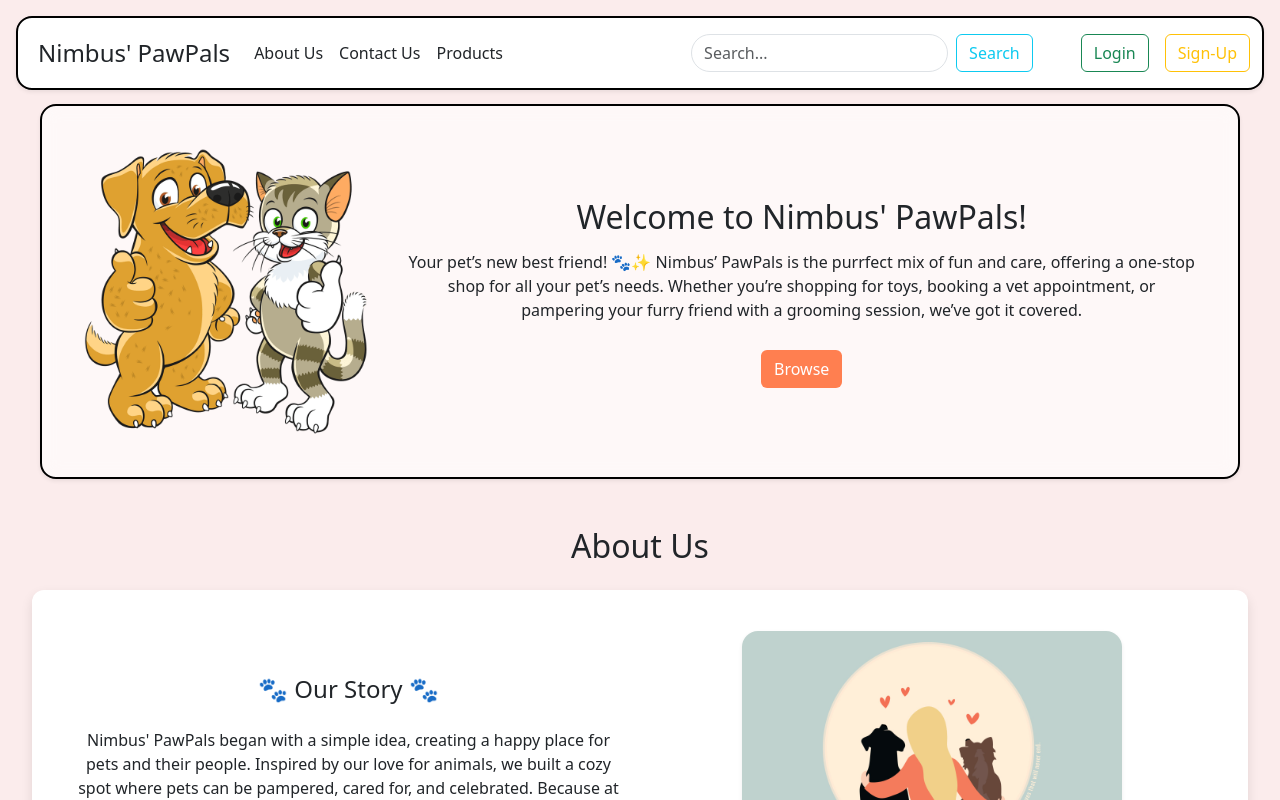
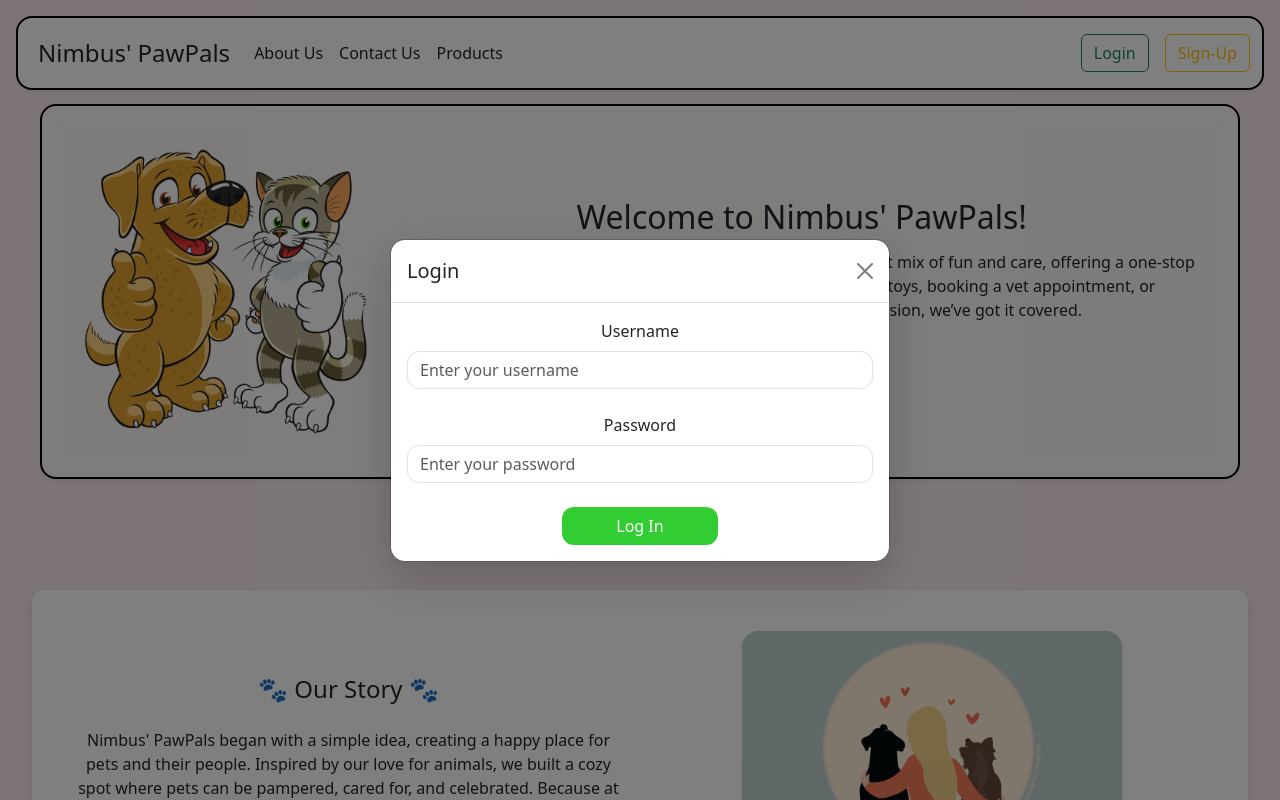
Before and after one commit to MarioCaushi/Nimbus-PawPals, a React (Vite) app in the folder Front-End/: page / in a window 1280 px wide. Both pictures are taken after a click on the button "Login". Shown: the top 800 px of the page. Built offline with nearby package versions, Linux system fonts and the light colour scheme.

Commit message:
A few improvements

```diff
--- a/Front-End/src/App.jsx
+++ b/Front-End/src/App.jsx
@@ -1,11 +1,13 @@
 import './App.css';
 import { Route, Routes } from 'react-router-dom';
+import AuthRedirect from './utils/AuthRedirect';
 import PageError from './pages/PageError';
 import Home from './pages/Home';
 
 const App = () => {
   return (
     <>
+      <AuthRedirect />
       <Routes>
         <Route path="/" element={< Home />} />
         <Route path="*" element={<PageError />} />
--- a/Front-End/src/components/HomeNavBar.jsx
+++ b/Front-End/src/components/HomeNavBar.jsx
@@ -1,58 +1,51 @@
-import React from 'react';
+import React, { useState } from 'react';
 import { Link } from 'react-router-dom';
+import LoginModal from './LoginModal';
 
 const HomeNavBar = () => {
+    const [showModal, setShowModal] = useState(false);
+
+    const handleOpenModal = () => {
+        setShowModal(true);
+    };
+
+    const handleCloseModal = () => {
+        setShowModal(false);
+    };
+
     return (
+        <>
             <nav className="navbar navbar-expand-lg navbar-light bg-white p-2 rounded-4 border border-2 border-black shadow-sm fixed-top m-3">
                 <div className="container-fluid p-1">
-
-                {/* === Left Section === */}
                     <Link to="/" className="navbar-brand d-flex align-items-center text-dark">
                         <span className="fs-4 text-dark ms-2">Nimbus' PawPals</span>
                     </Link>
-
-                {/* Toggle button for mobile */}
                     <button className="navbar-toggler" type="button" data-bs-toggle="collapse" data-bs-target="#navbarNav" aria-controls="navbarNav" aria-expanded="false" aria-label="Toggle navigation">
                         <span className="navbar-toggler-icon"></span>
                     </button>
-
-                {/* === Right Section === */}
                     <div className="collapse navbar-collapse" id="navbarNav">
                         <ul className="navbar-nav me-auto mb-2 mb-lg-0">
                             <li className="nav-item">
-                            <a className="nav-link active text-dark" aria-current="page" href="#about-us">About Us</a>
+                                <a className="nav-link active text-dark" href="#about-us">About Us</a>
                             </li>
                             <li className="nav-item">
                                 <a className="nav-link text-dark" href="#contact-us">Contact Us</a>
                             </li>
                             <li className="nav-item">
-                            <a className="nav-link text-dark" href="#">Products</a> {/*  not yet implemented */}
+                                <a className="nav-link text-dark" href="#" onClick={() => { alert("this works but not yet implemented")}}>Products</a>
                             </li>
                         </ul>
-
-                    {/* Right section: Search + Buttons */}
                         <div className="d-flex flex-column flex-lg-row align-items-center mt-3 mt-lg-0">
-                        {/* Search */}
-                        <form className="d-flex mb-2 mb-lg-0 me-5" role="search">
-                            <input
-                                className="form-control rounded-pill me-2"
-                                type="search"
-                                placeholder="Search..."
-                                aria-label="Search"
-                            />
-                            <button className="btn btn-outline-info" type="button">Search</button>
-                        </form>
-
-                        {/* Buttons */}
                             <div className="d-flex flex-column flex-lg-row mt-3 mt-lg-0 align-items-center">
-                            <button className="btn btn-outline-success mb-2 mb-lg-0 me-lg-3" type="button">Login</button>
-                            <button className="btn btn-outline-warning " type="button">Sign-Up</button>
+                                <button className="btn btn-outline-success mb-2 mb-lg-0 me-lg-3" type="button" onClick={handleOpenModal}>Login</button>
+                                <button className="btn btn-outline-warning " type="button" onClick={() => { alert("this works but not yet implemented")}}>Sign-Up</button>
                             </div>
                         </div>
                     </div>
-
                 </div>
             </nav>
+            <LoginModal show={showModal} handleClose={handleCloseModal} />
+        </>
     );
 };
 
--- /dev/null
+++ b/Front-End/src/components/LoginModal.jsx
@@ -0,0 +1,44 @@
+import React from 'react';
+import { useState } from 'react';
+
+const LoginModal = ({ show, handleClose }) => {
+    const showHideClassName = show ? "modal show d-block" : "modal d-none";
+
+    const [error, setError] = useState(false);
+    const [message, setMessage] = useState("");
+
+    return (
+        <div className={showHideClassName} style={{ backgroundColor: 'rgba(0,0,0,0.5)' }}>
+            <div className="modal-dialog modal-dialog-centered">
+                <div className="modal-content shadow-lg" style={{ borderRadius: '15px' }}>
+                    <div className="modal-header" style={{ borderBottom: '1px solid #dee2e6' }}>
+                        <h5 className="modal-title">Login</h5>
+                        <button type="button" className="btn-close" onClick={handleClose} aria-label="Close"></button>
+                    </div>
+                    <div className="modal-body">
+                        <form>
+                            <div className="mb-4">
+                                <label htmlFor="email" className="form-label">Username</label>
+                                <input type="text" className="form-control" id="username" placeholder="Enter your username" style={{ borderRadius: '12px' }} />
+                            </div>
+                            <div className="mb-4">
+                                <label htmlFor="password" className="form-label">Password</label>
+                                <input type="password" className="form-control" id="password" placeholder="Enter your password" style={{ borderRadius: '12px' }} />
+                            </div>
+                            <div className="d-grid gap-2">
+                                <div className="col-4 mx-auto">
+                                    <button type="submit" className="btn btn-md w-100" style={{ backgroundColor: '#32CD32', color: 'white', borderRadius: '12px' }}>Log In</button>
+                                </div>
+                                {error && <div className="alert alert-danger mt-3" role="alert">{message}</div>
+                                }
+                                {(!error && message) && <div className="alert alert-success mt-3" role="alert">{message}</div>}
+                            </div>
+                        </form>
+                    </div>
+                </div>
+            </div>
+        </div>
+    );
+};
+
+export default LoginModal;
--- /dev/null
+++ b/Front-End/src/utils/AuthRedirect.jsx
@@ -0,0 +1,27 @@
+import { useEffect } from 'react';
+import { useNavigate } from 'react-router-dom';
+
+const LOGGED_IN_KEY = 'isLoggedIn';
+const ROLE_KEY = 'role';
+
+// Don't forget to add in other routes
+const AuthRedirect = () => {
+
+    const navigate = useNavigate();
+    useEffect(() => {
+        const token = localStorage.getItem(LOGGED_IN_KEY);
+        const role = localStorage.getItem(ROLE_KEY);
+
+        if (!token) {
+            navigate('/');
+        } else if (role === 'client') {
+            navigate('/client');
+        } else {
+            navigate('/user-dashboard');
+        }
+    }, [navigate]);
+
+    return null; // This component does not render anything, just performs redirection
+};
+
+export default AuthRedirect;
```
Also changed, not shown: Front-End/src/pages/Home.jsx (+37 -16 lines), Front-End/src/pages/HomeProducts.jsx (added, +11 -0 lines). Lines whose indentation alone changed are shown as unchanged.
